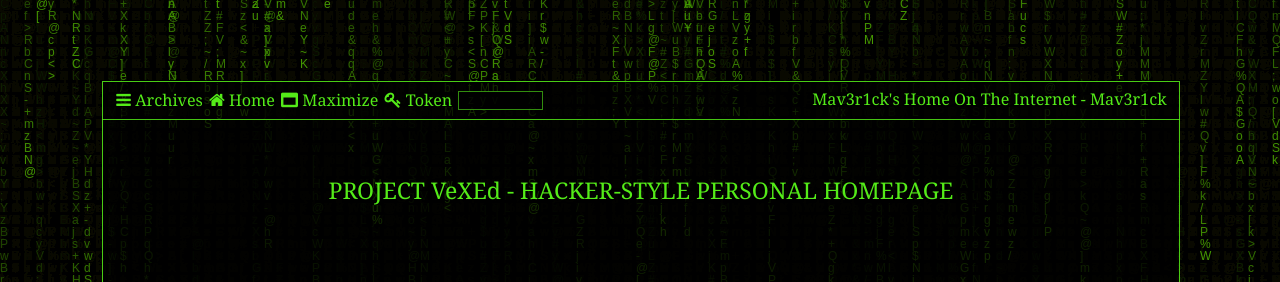
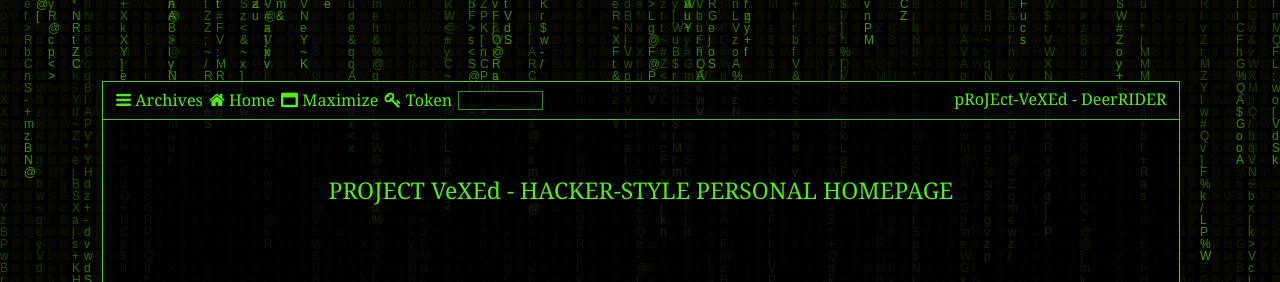
Before and after one commit to Mav3r1ck0x1/Mav3r1ck0x1.github.io, a Jekyll site: the page built from pages/index.md, in a window 1280 px wide. Shown: the top 282 px of the page. Built offline with Jekyll 4.4.1, drawn with Linux system fonts in a browser that asks for light colours; formulas are drawn with MathJax 3; comment, search, counter and statistics services are not loaded.

Commit message:
Base URL screws everything up - fix l8er

```diff
--- a/_config.yml
+++ b/_config.yml
@@ -1,10 +1,10 @@
 # 1. Site Settings
-title               : Mav3r1ck's Home On The Internet
-owner               : "Mav3r1ck"
-url                : "https://mav3r1ck0x1.github.io"
+title               : pRoJEct-VeXEd
+owner               : "DeerRIDER"
+url                : "https://akiritsu.github.io"
 baseurl            : "/pRoJEct-VeXEd"
 permalink           : /:title/
-description         : "Mav3r1ck's Home On The Internyet"
+description         : "A hacker-style note-keeping website template."
 markdown            : kramdown
 statement           : "Designed by DeerRIDER, All Rights Reserved"
 bgtext              : "ABCFGHKLMNPQRSVWXYZabcdefghijklmnopqrstuvwxyz@#$%&*+-;/[]<>~" # texts randomly displayed in background
```
